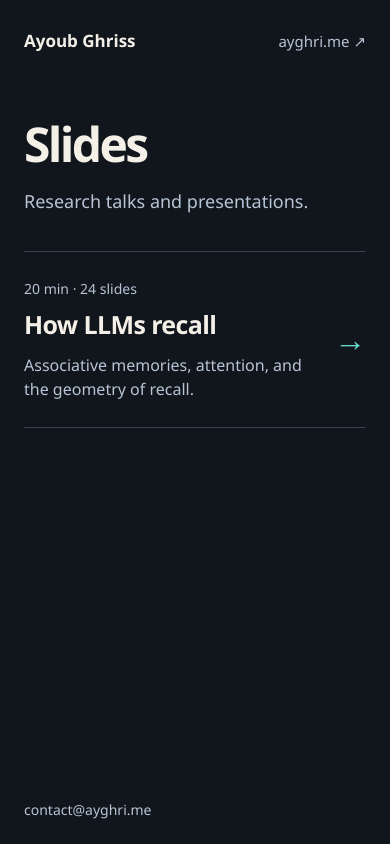
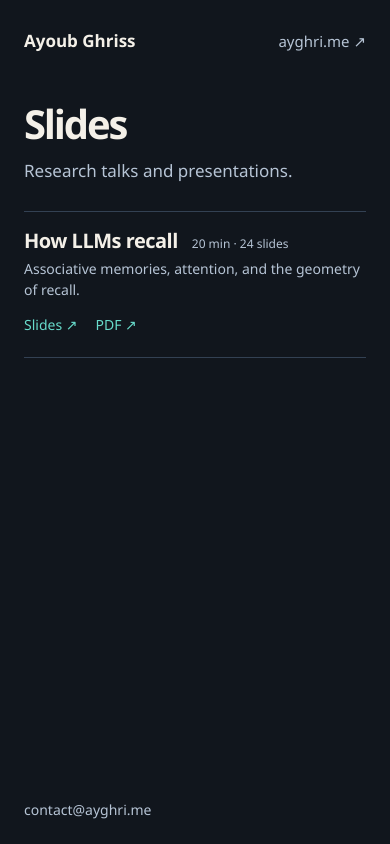
Before and after one commit to ayghri/slides, a plain HTML site: page index.html in a window 390 px wide. Drawn offline with Linux system fonts and the light colour scheme.

Commit message:
adding pdfs

```diff
--- a/index.html
+++ b/index.html
@@ -19,28 +19,28 @@
     .name { font-size:17px; font-weight:600; }
     .website { color:var(--muted); font-size:15px; }
     header a:hover,footer a:hover { color:var(--accent); }
-    main { flex:1; padding:90px 0 100px; }
-    h1 { margin:0; font-size:clamp(48px,8vw,72px); font-weight:650; letter-spacing:-.055em; line-height:1.1; }
-    .intro { margin:18px 0 48px; color:var(--muted); font-size:20px; }
+    main { flex:1; padding:64px 0 80px; }
+    h1 { margin:0; font-size:clamp(40px,6vw,52px); font-weight:650; letter-spacing:-.055em; line-height:1.1; }
+    .intro { margin:12px 0 28px; color:var(--muted); font-size:17px; }
     .talks { list-style:none; padding:0; margin:0; border-top:1px solid var(--line); }
     .talks li { border-bottom:1px solid var(--line); }
-    .talk { display:grid; grid-template-columns:minmax(0,1fr) auto; align-items:center; gap:32px; padding:30px 0; transition:color 180ms ease; }
-    .meta { margin:0 0 10px; color:var(--muted); font-size:14px; }
-    h2 { margin:0; font-size:clamp(25px,4vw,32px); font-weight:600; line-height:1.25; letter-spacing:-.025em; }
-    .description { margin:12px 0 0; max-width:48ch; color:var(--muted); font-size:17px; }
-    .arrow { color:var(--accent); font-size:32px; transition:transform 180ms ease; }
-    .talk:hover h2 { color:var(--accent); }
-    .talk:hover .arrow { transform:translateX(4px); }
+    .talk { display:flex; align-items:center; justify-content:space-between; gap:24px; padding:18px 0; }
+    .talk-copy { min-width:0; }
+    .talk-heading { display:flex; align-items:baseline; flex-wrap:wrap; gap:4px 14px; }
+    .meta { margin:0; color:var(--muted); font-size:12px; white-space:nowrap; }
+    h2 { margin:0; font-size:21px; font-weight:600; line-height:1.3; letter-spacing:-.025em; }
+    .description { margin:4px 0 0; color:var(--muted); font-size:14px; }
+    .talk-links { display:flex; flex-shrink:0; gap:18px; font-size:14px; }
+    .talk-links a { padding:6px 0; color:var(--accent); white-space:nowrap; }
+    .talk a:hover { color:var(--accent); text-decoration:underline; text-underline-offset:4px; }
     footer { display:flex; flex-wrap:wrap; justify-content:space-between; gap:12px 24px; padding-top:24px; color:var(--muted); font-size:14px; }
     footer p { margin:0; }
     @media (max-width:560px) {
       .page { padding:28px 24px 24px; }
-      main { padding:64px 0 80px; }
-      .intro { margin-bottom:36px; font-size:18px; }
-      .talk { gap:20px; padding:26px 0; }
-      .description { font-size:16px; }
+      main { padding:48px 0 64px; }
+      .talk { align-items:flex-start; flex-direction:column; gap:8px; padding:16px 0; }
+      h2 { font-size:20px; }
     }
-    @media (prefers-reduced-motion:reduce) { .talk,.arrow { transition:none; } }
   </style>
 </head>
 <body>
@@ -53,15 +53,18 @@
       <h1>Slides</h1>
       <p class="intro">Research talks and presentations.</p>
       <ul class="talks" aria-label="Presentations">
-        <li>
-          <a class="talk" href="./llm-recall/" aria-labelledby="llm-recall-title" aria-describedby="llm-recall-meta llm-recall-description" target="_blank">
-            <div>
+        <li class="talk">
+          <div class="talk-copy">
+            <div class="talk-heading">
+              <h2 id="llm-recall-title"><a href="./llm-recall/" aria-describedby="llm-recall-meta llm-recall-description" target="_blank" rel="noopener">How LLMs recall</a></h2>
               <p class="meta" id="llm-recall-meta">20 min · 24 slides</p>
-              <h2 id="llm-recall-title">How LLMs recall</h2>
-              <p class="description" id="llm-recall-description">Associative memories, attention, and the geometry of recall.</p>
             </div>
-            <span class="arrow" aria-hidden="true">→</span>
-          </a>
+            <p class="description" id="llm-recall-description">Associative memories, attention, and the geometry of recall.</p>
+          </div>
+          <div class="talk-links">
+            <a href="./llm-recall/" aria-label="View How LLMs recall slides" target="_blank" rel="noopener">Slides ↗</a>
+            <a href="./llm-recall/pdf/how-llms-recall.pdf" type="application/pdf" aria-label="Open How LLMs recall PDF" target="_blank" rel="noopener">PDF ↗</a>
+          </div>
         </li>
       </ul>
     </main>
```
Also changed, not shown: llm-recall/scripts/export_pdf.mjs (added, +68 -0 lines), 2 other files.
